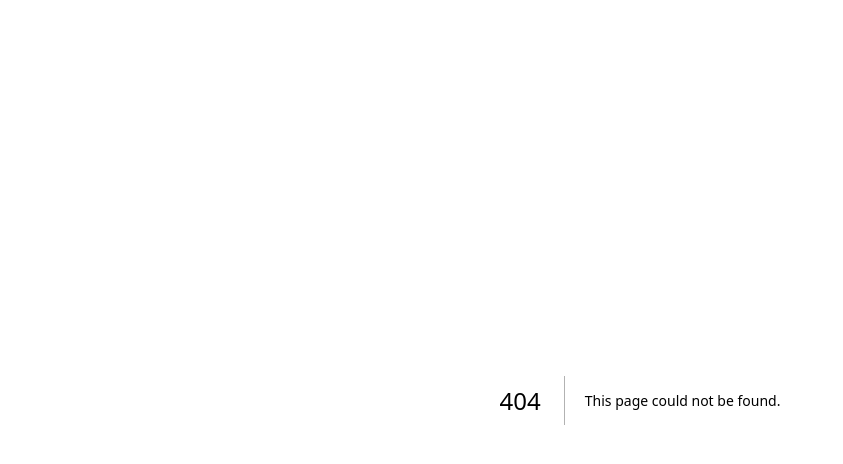
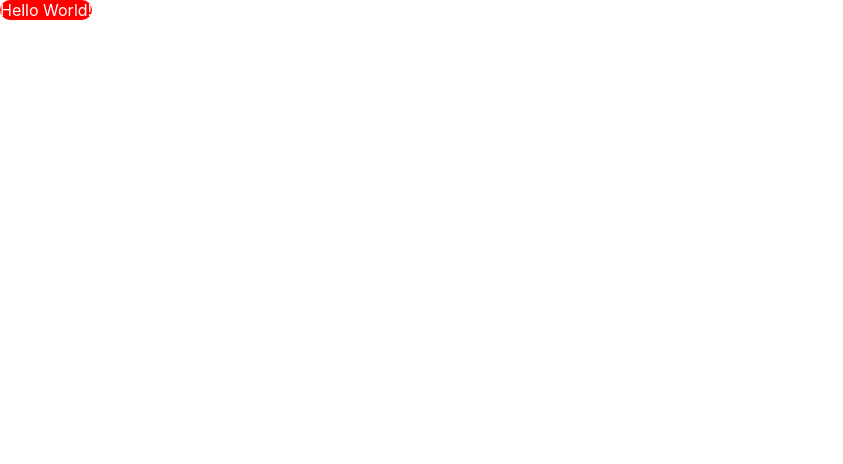
Before and after one commit to Fuji-P/next-sample, a Next.js app: page /span in a window 1280 px wide. Before the commit this address had no page. Shown: the top 464 px of the page, without its empty margins (0-843 px from the left). Built offline with nearby package versions, Linux system fonts and the light colour scheme.

Commit message:
4 コンポーネント開発 4.2.2/styled-componentsを用いたコンポーネント実装

```diff
--- /dev/null
+++ b/pages/span.tsx
@@ -0,0 +1,18 @@
+import { NextPage } from "next";
+import styled from "styled-components";
+
+//span要素にスタイルを適用したコンポーネント
+const Badge = styled.span`
+	padding: 8px 16px
+	font-weight: bold
+	text-align: center;
+	color: white;
+	background: red;
+	border-radius: 16px;
+`
+
+const Page: NextPage = () => {
+	return <Badge>Hello World!</Badge>
+}
+
+export default Page;
```
